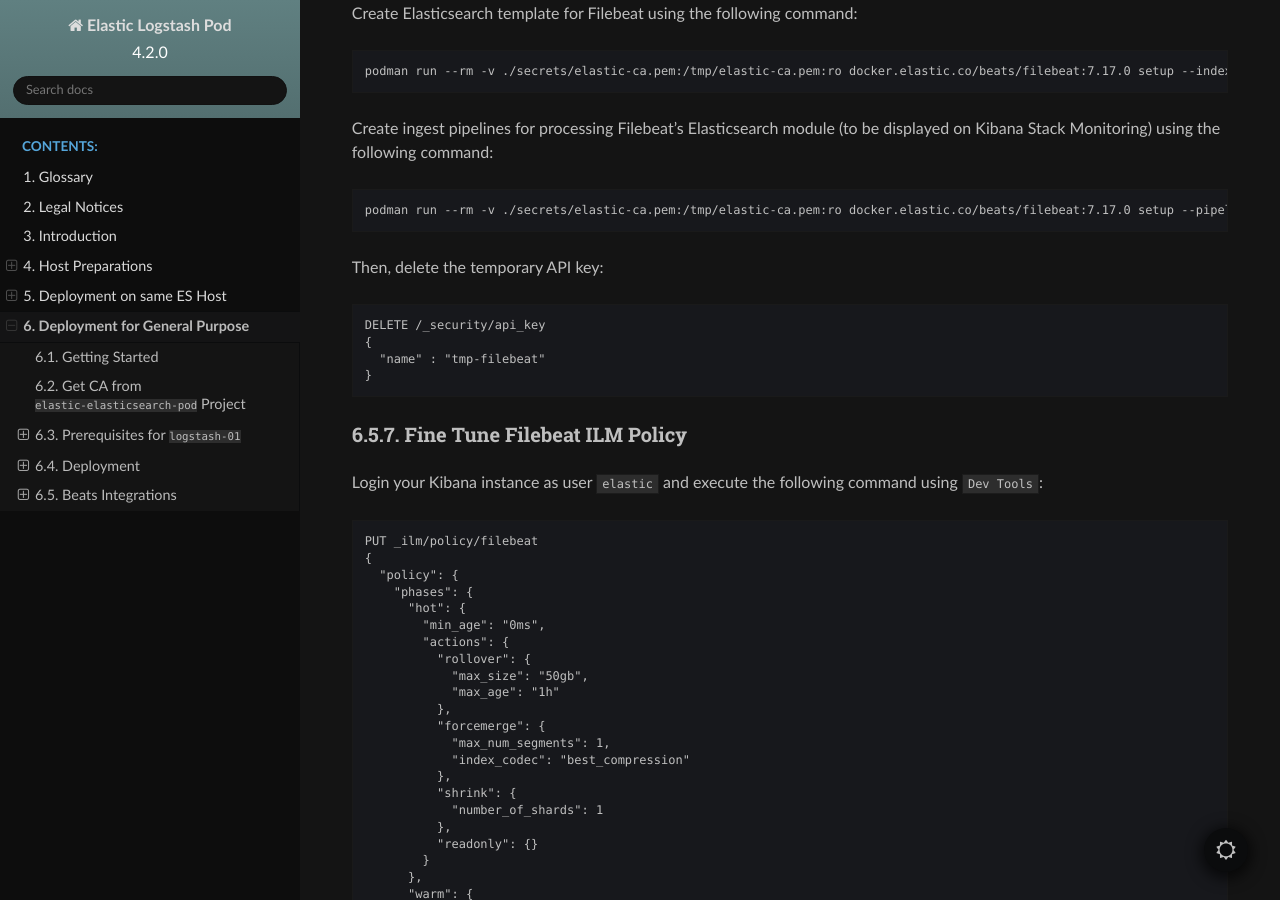
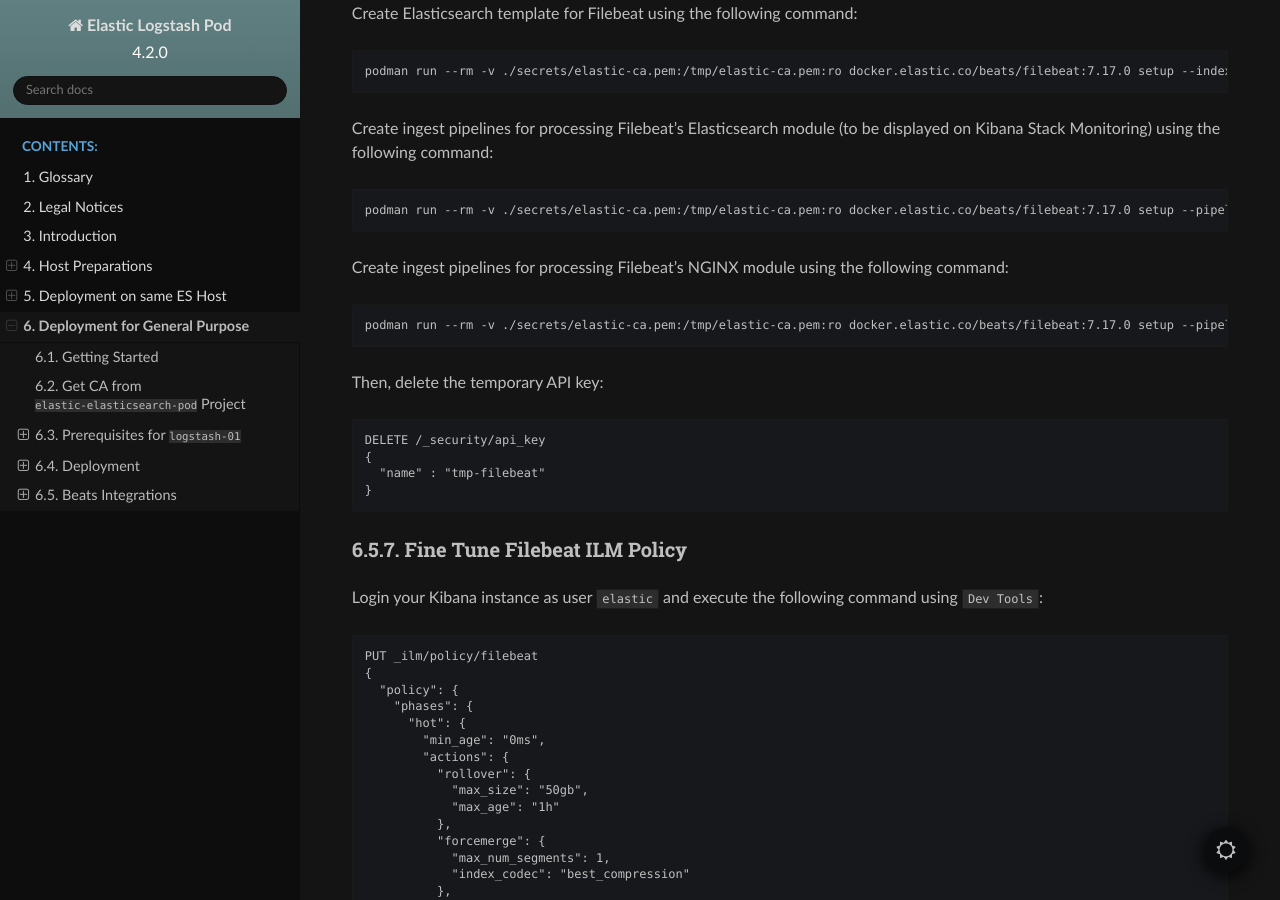
Before and after one commit to extra2000/elastic-logstash-pod, a Sphinx documentation site: the page built from docs/source/example_podman_general.rst, in a window 1280 px wide and 900 px high, scrolled down 9481 px. Built offline with Sphinx 7.4.7 and the Read the Docs theme 2.0.0, drawn with Linux system fonts in a browser that asks for light colours.

Commit message:
docs(podman-general): add instructions to create NGINX ingest pipeline

```diff
--- a/docs/source/example_podman_general.rst
+++ b/docs/source/example_podman_general.rst
@@ -523,6 +523,12 @@
 
     podman run --rm -v ./secrets/elastic-ca.pem:/tmp/elastic-ca.pem:ro docker.elastic.co/beats/filebeat:7.17.0 setup --pipelines --modules elasticsearch -E output.elasticsearch.ssl.verification_mode=full -E 'output.elasticsearch.ssl.certificate_authorities=["/tmp/elastic-ca.pem"]' -E 'output.elasticsearch.hosts=["https://elk-es-coord-01-pod.elknet:9200"]' -E 'output.elasticsearch.api_key="xOL6In0BFNBv1FTCj6RH:x5UQUaftSjGfs8EAiw_MjA"'
 
+Create ingest pipelines for processing Filebeat's NGINX module using the following command:
+
+.. code-block:: bash
+
+    podman run --rm -v ./secrets/elastic-ca.pem:/tmp/elastic-ca.pem:ro docker.elastic.co/beats/filebeat:7.17.0 setup --pipelines --modules nginx -E output.elasticsearch.ssl.verification_mode=full -E 'output.elasticsearch.ssl.certificate_authorities=["/tmp/elastic-ca.pem"]' -E 'output.elasticsearch.hosts=["https://elk-es-coord-01-pod.elknet:9200"]' -E 'output.elasticsearch.api_key="xOL6In0BFNBv1FTCj6RH:x5UQUaftSjGfs8EAiw_MjA"'
+
 Then, delete the temporary API key:
 
 .. code-block:: text
```
